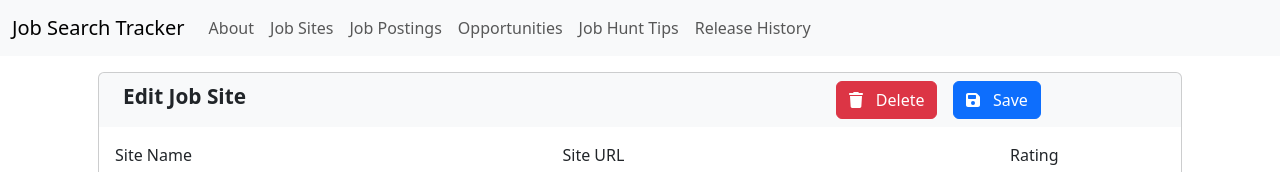
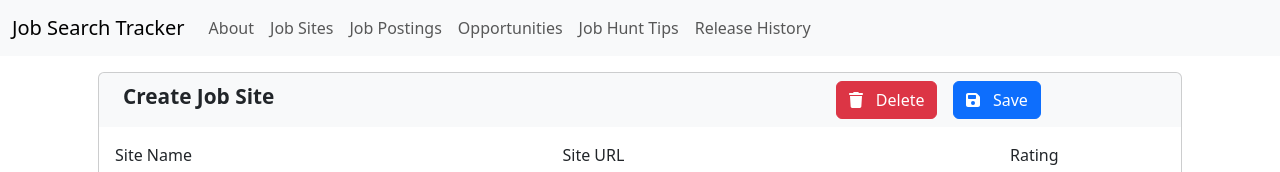
Before and after one commit to bbornino/django_react_job_search, a React (Create React App) app in the folder frontend/: page /job-site-edit in a window 1280 px wide. Shown: the top 172 px of the page. Built offline with nearby package versions, Linux system fonts and the light colour scheme.

Commit message:
JobSiteEdit Set Card Title for Edit or Create

```diff
--- a/frontend/src/components/JobSiteEdit.jsx
+++ b/frontend/src/components/JobSiteEdit.jsx
@@ -19,8 +19,8 @@ class JobSiteEdit extends Component {
         last_visited_at: '',
         resume_updated_at: '',
         resume_format: 'Both',
-        github_field: '',
-        project_site_field: '',
+        github_field: false,
+        project_site_field: false,
         headline: '',
         description: 'TBD',
 
@@ -97,7 +97,9 @@ class JobSiteEdit extends Component {
                         <CardTitle className="mx-4 my-2">
                             <Row>
                                 <Col xxl="9" xl="8" lg="8" md="7" sm="5" xs="3">
-                                    <strong>Edit Job Site</strong>
+                                    <strong>
+                                        {this.state.job_site_id === 0 ? 'Create ' : 'Edit '}
+                                         Job Site</strong>
                                 </Col>
                                 <Col xxl="3" xl="4" lg="4" md="5" sm="7" xs="9" className="pull-right">
                                     <Button color="danger" className="mx-2 pull-right"
```
